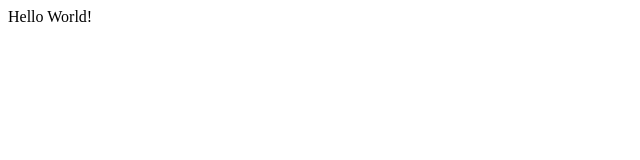
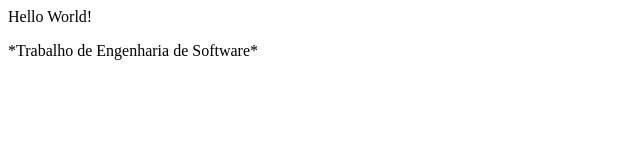
Before and after one commit to RosaliTorres/Trabalho_Git, a plain HTML site: page index.html in a window 1280 px wide. Shown: the whole page, without its empty margins (0-640 px from the left). Drawn offline with Linux system fonts and the light colour scheme.

Commit message:
Adicionado novo paragrafo

```diff
--- a/index.html
+++ b/index.html
@@ -1,5 +1,6 @@
 <html>
   <body>
 	<p>Hello World!</p>
+<p>*Trabalho de Engenharia de Software* </p>
   </body>
 </html>
```
